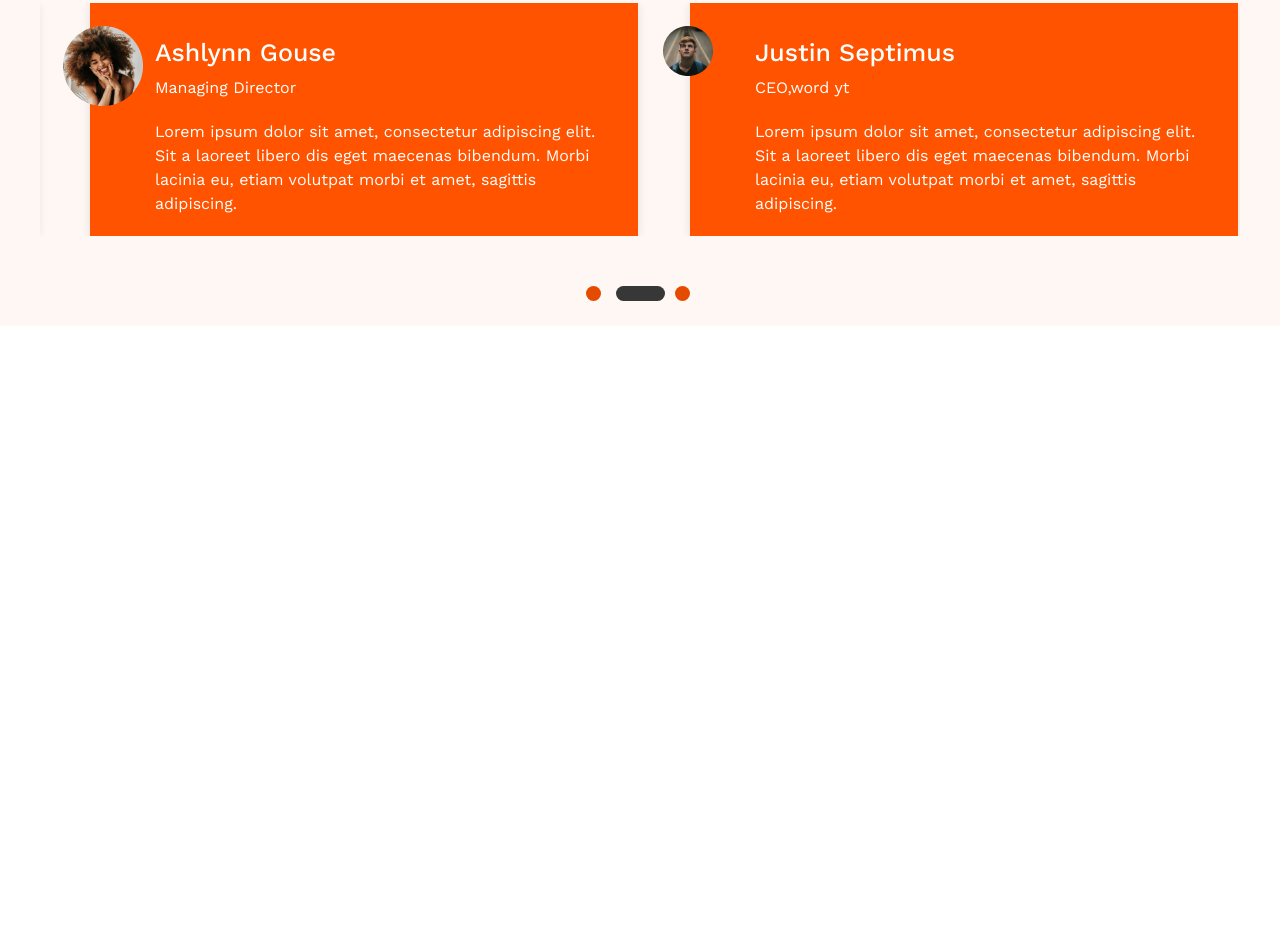
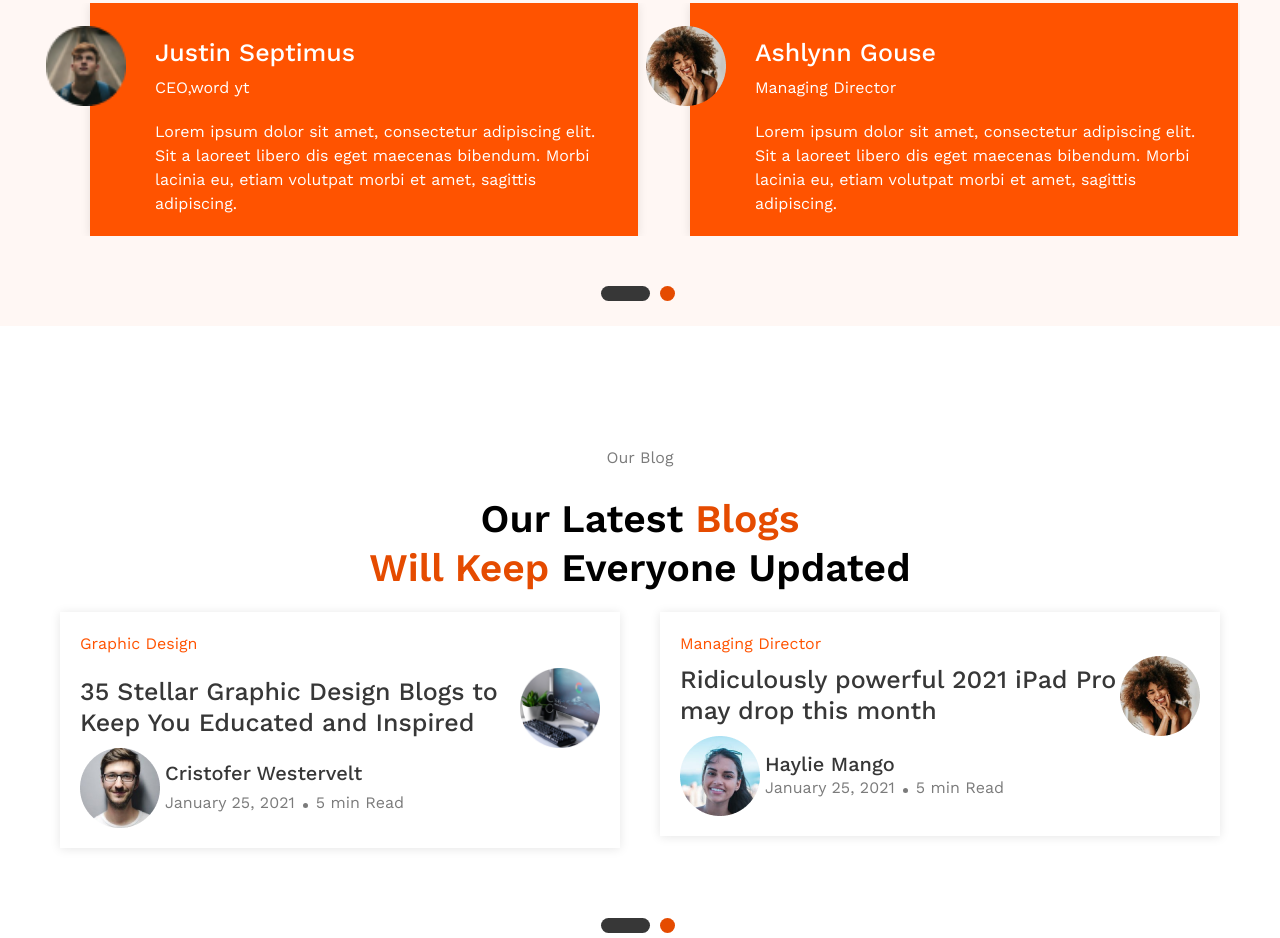
Before and after one commit to SachinBishnoi-503/Digiency-2, a plain HTML site: page index.html in a window 1280 px wide. Shown: the part 4546-5484 px from the top of the page. Before the commit the page ends 4872 px from the top, so only its background shows below. Drawn offline with nearby package versions, Linux system fonts and the light colour scheme.

Commit message:
section7 slider-2 completed

```diff
--- a/assets/css/style.css
+++ b/assets/css/style.css
@@ -833,7 +833,7 @@
 
 .childslider {
   box-shadow: 0px 1px 10px 0px #0000001A;
-  background-color:#FF5300;
+  background-color: #FF5300;
   position: relative;
   padding: 20px;
   margin-left: 50px;
@@ -845,7 +845,7 @@
   font-size: 25px;
   font-weight: 500;
   line-height: 30.9px;
-  color:white;
+  color: white;
   margin-left: 45px;
   margin-top: 15px;
 }
@@ -866,7 +866,7 @@
 .img-postn {
   top: 10%;
   z-index: 5;
-  left: -5%;
+  left: -8%;
 }
 
 .slick-next,
@@ -888,7 +888,8 @@
   opacity: 100;
 }
 
-.slick-dots li button::after{
+
+.slick-dots li button::after {
   width: 15px;
   height: 15px;
   background-color: grey;
@@ -897,15 +898,17 @@
   font-size: 0;
   transition: all 0.4s linear;
 }
+
 .slick-dots li button::before {
   width: 15px;
   height: 15px;
-  background-color:#E54B00;
+  background-color: #E54B00;
   opacity: 100%;
   border-radius: 50px;
   font-size: 0;
   transition: all 0.4s linear;
 }
+
 .slick-dots {
   position: absolute;
   bottom: -70px;
@@ -916,8 +919,13 @@
   list-style: none;
   text-align: center;
 }
+
 .pb-60 {
   padding-bottom: 60px;
+}
+
+.h-80 {
+  height: 80px;
 }
 
 .slides {
@@ -925,11 +933,106 @@
   box-shadow: 0px 1px 10px 0px #0000001A;
   margin: 20px;
 }
-.mt-7{
+
+.mt-7 {
   margin-top: 7px;
 }
-.mt-20{
+
+.mt-20 {
   margin-top: 20px;
+}
+
+.section7-our-blog {
+  font-family: "Work Sans", sans-serif;
+  font-size: 16px;
+  font-weight: 400;
+  line-height: 24.1px;
+  text-align: center;
+  color: #7B7B7B;
+}
+
+.section7-our-latest {
+  font-family: "Work Sans", sans-serif;
+  font-size: 39.06px;
+  font-weight: 600;
+  line-height: 48.28px;
+  text-align: center;
+}
+
+.section7-span {
+  font-family: "Work Sans", sans-serif;
+  color: #E54B00;
+  font-size: 39.06px;
+  font-weight: 600;
+  line-height: 48.28px;
+  text-align: center;
+}
+
+.slide-img {
+  height: 80px;
+  width: 80px;
+}
+
+.slides {
+  width: 100%;
+}
+
+
+.graphic {
+  font-family: "Work Sans", sans-serif;
+  font-size: 16px;
+  font-weight: 400;
+  line-height: 24.1px;
+  text-align: left;
+  color: #FF5300;
+}
+
+
+
+.stellar {
+  font-family: "Work Sans", sans-serif;
+  font-size: 25px;
+  font-weight: 500;
+  line-height: 30.9px;
+  text-align: left;
+  color: #373737;
+}
+
+.gap-2 {
+  gap: 2px;
+}
+
+.cris {
+  font-family: "Work Sans", sans-serif;
+  font-size: 20px;
+  font-weight: 500;
+  line-height: 24.72px;
+  text-align: center;
+  color: #373737;
+}
+
+.m-0 {
+  margin: 0;
+}
+
+.jan {
+  font-family: "Work Sans",sans-serif;
+  font-size: 16px;
+  font-weight: 400;
+  line-height: 24.1px;
+  text-align: left;
+  color: #7B7B7B;
+}
+.mt-5{
+  margin-top: 5px;
+}
+
+.mr-8 {
+  margin-right: 8px;
+}
+
+.ml-8 {
+  margin-left: 8px;
 }
 
 @media (max-width: 992px) {
@@ -1197,6 +1300,7 @@
     text-align: center;
     color: #FF5300;
   }
+
   .section6-client-feedback {
     font-family: "Work Sans", sans-serif;
     font-size: 13px;
--- a/assets/js/app.js
+++ b/assets/js/app.js
@@ -6,9 +6,9 @@ menuicon.addEventListener("click", function () {
 
 $(".parentslider").slick({
     dots: true,
-    infinite: true,
+    infinite: false,
     speed: 300,
-    autoplay: true,
+    autoplay: false,
     slidesToShow: 2,
     slidesToScroll: 1,
     arrows: false,
--- a/index.html
+++ b/index.html
@@ -793,7 +793,7 @@
       <div class="parentslider pt-60">
         <div class="childslider">
           <div class="postion-absolute img-postn">
-            <img src="./assets/images/slider-image-section6.png" alt="no-image">
+            <img class="h-80" src="./assets/images/slider-image-section6.png" alt="no-image">
           </div>
           <div class="d-flex flex-direction-column">
             <h2 class="slider-head">Justin Septimus</h2>
@@ -819,7 +819,7 @@
         </div>
         <div class="childslider">
           <div class="postion-absolute img-postn">
-              <img src="./assets/images/slider-image-section6.png" alt="no-image">
+            <img class="h-80" src="./assets/images/slider-image-section6.png" alt="no-image">
           </div>
           <div class="d-flex flex-direction-column">
             <h2 class="slider-head">Justin Septimus</h2>
@@ -828,6 +828,90 @@
               laoreet libero dis eget
               maecenas bibendum. <span class="display">Morbi lacinia
                 eu, etiam volutpat morbi et amet, sagittis adipiscing.</span></p>
+          </div>
+        </div>
+      </div>
+    </div>
+  </section>
+  <!-- ..............................section-7...................... -->
+  <section>
+    <div class="container">
+      <div class="d-flex align-items-center justify-content-center flex-direction-column pt-120">
+        <h5 class="section7-our-blog">Our Blog</h5>
+        <h4 class="section7-our-latest mt-25">Our Latest <span class="section7-span">Blogs</span></h4>
+        <h4 class="section7-our-latest"> <span class="section7-span">Will Keep</span> Everyone Updated</h4>
+      </div>
+      <div class="parentslider">
+        <div class="slides">
+          <p class="graphic">Graphic Design</p>
+          <div class="d-flex align-items-center justify-space-btwn mt-12">
+            <p class="stellar">35 Stellar Graphic
+              Design Blogs to Keep You
+              Educated and Inspired</p>
+            <img src="./assets/images/slider2-image.png" alt="no-image" class="slide-img">
+          </div>
+          <div class="d-flex align-items-center gap-5">
+            <img src="./assets/images/slider2-image-bottom.png" alt="no-image">
+            <div>
+              <h2 class="cris d-flex align-iteam-start">Cristofer Westervelt</h2>
+              <div class="d-flex align-items-center mt-5 ">
+                <p class="m-0 jan mr-8">January 25, 2021</p>
+                <span>
+                  <svg width="5" height="5" viewBox="0 0 5 5" fill="none" xmlns="http://www.w3.org/2000/svg">
+                    <circle cx="2.5" cy="2.5" r="2.5" fill="#7B7B7B" />
+                  </svg>
+                </span>
+                <p class="m-0 jan ml-8"> 5 min Read</p>
+              </div>
+            </div>
+          </div>
+        </div>
+        <div class="slides">
+          <p class="graphic">Managing Director</p>
+          <div class="d-flex align-items-center justify-content-between ">
+            <p class="stellar">Ridiculously powerful
+              2021 iPad Pro may drop this
+              month</p>
+            <img src="./assets/images/slider-image2-section6.png" alt="no-image" class="slide-img">
+          </div>
+          <div class="d-flex align-items-center gap-5">
+            <img src="./assets/images/slider2-image-bottom2.png" alt="no-image">
+            <div>
+              <h2 class="cris align-iteam-start d-flex">Haylie Mango</h2>
+              <div class="d-flex align-items-center ">
+                <p class="m-0 jan mr-8 gap-5">January 25, 2021</p>
+                <span>
+                  <svg width="5" height="5" viewBox="0 0 5 5" fill="none" xmlns="http://www.w3.org/2000/svg">
+                    <circle cx="2.5" cy="2.5" r="2.5" fill="#7B7B7B" />
+                  </svg>
+                </span>
+                <p class="m-0 jan ml-8"> 5 min Read</p>
+              </div>
+            </div>
+          </div>
+        </div>
+        <div class="slides">
+          <p class="graphic">Graphic Design</p>
+          <div class="d-flex align-items-center justify-content-between mt-12">
+            <p class="stellar">35 Stellar Graphic
+              Design Blogs to Keep You
+              Educated and Inspired</p>
+            <img src="./assets/images/slider2-image.png" alt="no-image" class="slide-img">
+          </div>
+          <div class="d-flex align-items-center gap-2 gap-5">
+            <img src="./assets/images/slider2-image-bottom.png" alt="no-image">
+            <div>
+              <h2 class="cris d-flex align-iteam-start">Cristofer Westervelt</h2>
+              <div class="d-flex align-items-center mt-5 ">
+                <p class="m-0 jan mr-8">January 25, 2021</p>
+                <span>
+                  <svg width="5" height="5" viewBox="0 0 5 5" fill="none" xmlns="http://www.w3.org/2000/svg">
+                    <circle cx="2.5" cy="2.5" r="2.5" fill="#7B7B7B" />
+                  </svg>
+                </span>
+                <p class="m-0 jan ml-8"> 5 min Read</p>
+              </div>
+            </div>
           </div>
         </div>
       </div>
```
Also changed, not shown: assets/images/slider2-image-bottom.png (added), assets/images/slider2-image-bottom2.png (added), assets/images/slider2-image.png (added), assets/images/slider2-image2.png (added). Lines whose indentation alone changed are shown as unchanged.
